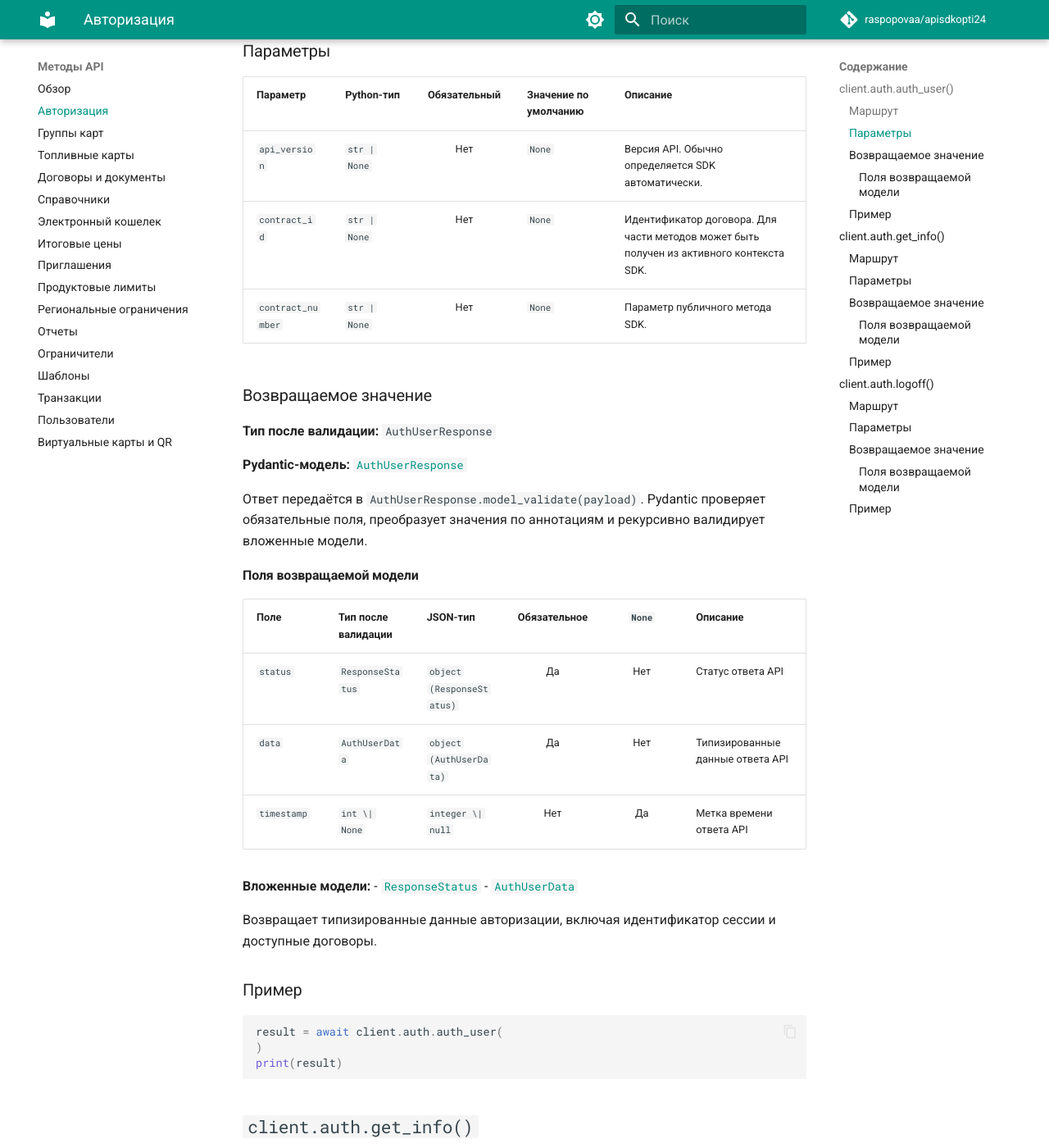
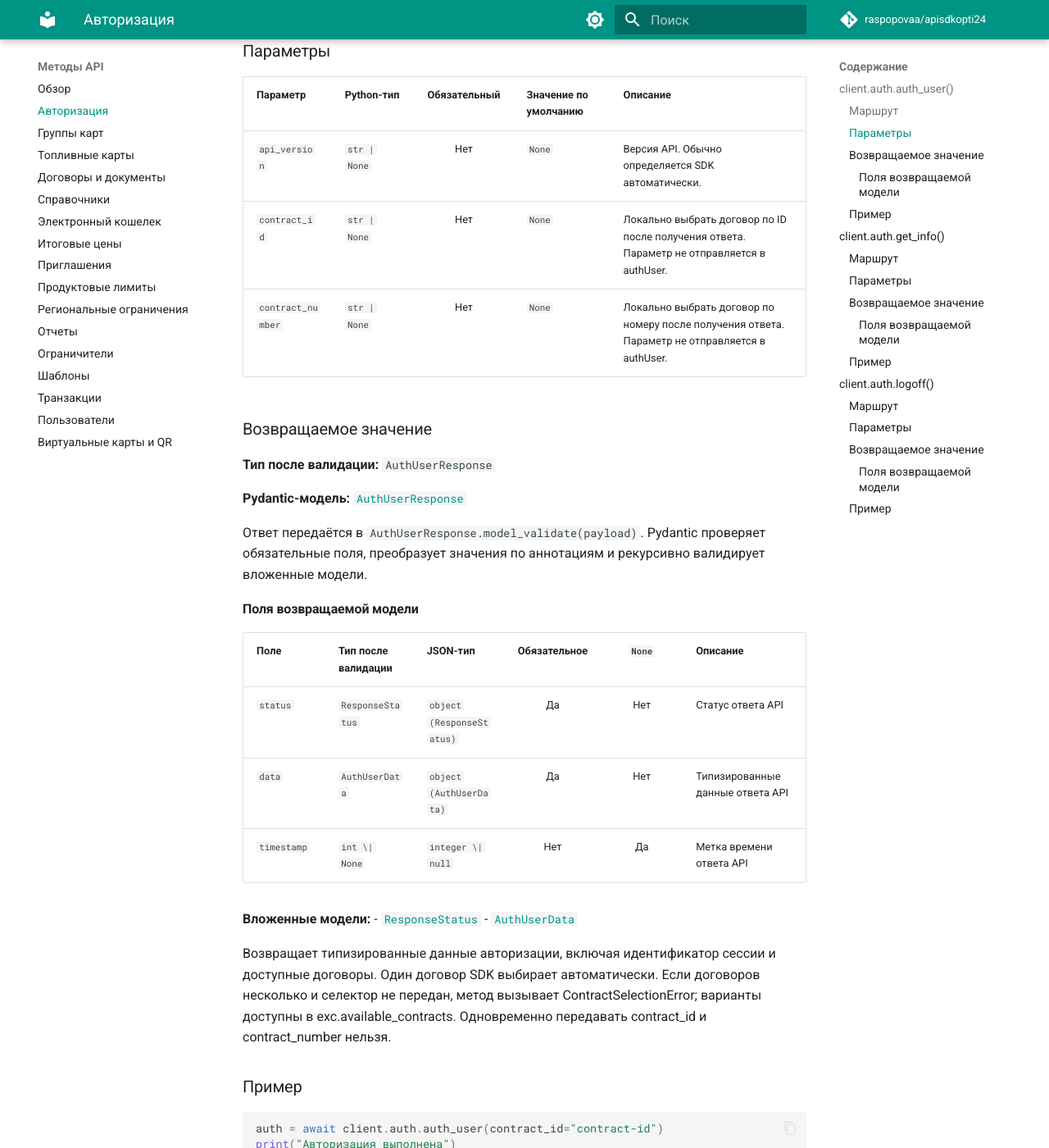
Before and after one commit to raspopovaa/apisdkopti24, an MkDocs documentation site: the page built from docs/methods/auth.md, in a window 1280 px wide and 1400 px high, scrolled down 566 px. Shown: the whole window at 82% size. Built offline with MkDocs 1.6.1 and Material for MkDocs 9.7.7, drawn with Linux system fonts in a browser that asks for light colours; comment, search, counter and statistics services are not loaded; the version menu is left out; some of the changed text lies outside the part shown.

Commit message:
fix: tighten auth contract validation and docs

````diff
--- a/docs/methods/auth.md
+++ b/docs/methods/auth.md
@@ -21,8 +21,8 @@ description: "Методы авторизации пользователя, за
 | Параметр | Python-тип | Обязательный | Значение по умолчанию | Описание |
 |---|---|:---:|---|---|
 | `api_version` | `str | None` | Нет | `None` | Версия API. Обычно определяется SDK автоматически. |
-| `contract_id` | `str | None` | Нет | `None` | Идентификатор договора. Для части методов может быть получен из активного контекста SDK. |
-| `contract_number` | `str | None` | Нет | `None` | Параметр публичного метода SDK. |
+| `contract_id` | `str | None` | Нет | `None` | Локально выбрать договор по ID после получения ответа. Параметр не отправляется в authUser. |
+| `contract_number` | `str | None` | Нет | `None` | Локально выбрать договор по номеру после получения ответа. Параметр не отправляется в authUser. |
 
 ### Возвращаемое значение
 
@@ -44,14 +44,14 @@ description: "Методы авторизации пользователя, за
 - [`ResponseStatus`](../data-types/modeling/ResponseStatus.md)
 - [`AuthUserData`](../data-types/auth/AuthUserData.md)
 
-Возвращает типизированные данные авторизации, включая идентификатор сессии и доступные договоры.
+Возвращает типизированные данные авторизации, включая идентификатор сессии и доступные договоры. Один договор SDK выбирает автоматически. Если договоров несколько и селектор не передан, метод вызывает ContractSelectionError; варианты доступны в exc.available_contracts. Одновременно передавать contract_id и contract_number нельзя.
 
 ### Пример
 
 ```python
-result = await client.auth.auth_user(
-)
-print(result)
+auth = await client.auth.auth_user(contract_id="contract-id")
+print("Авторизация выполнена")
+print("Количество доступных договоров:", len(auth.data.contracts))
 ```
 
 ## `client.auth.get_info()`
````
Also changed, not shown: docs/data-types/auth/AuthUserData.md (+2 -2 lines), docs/data-types/auth/ContractInfo.md (+1 -1 lines), 5 other files.
